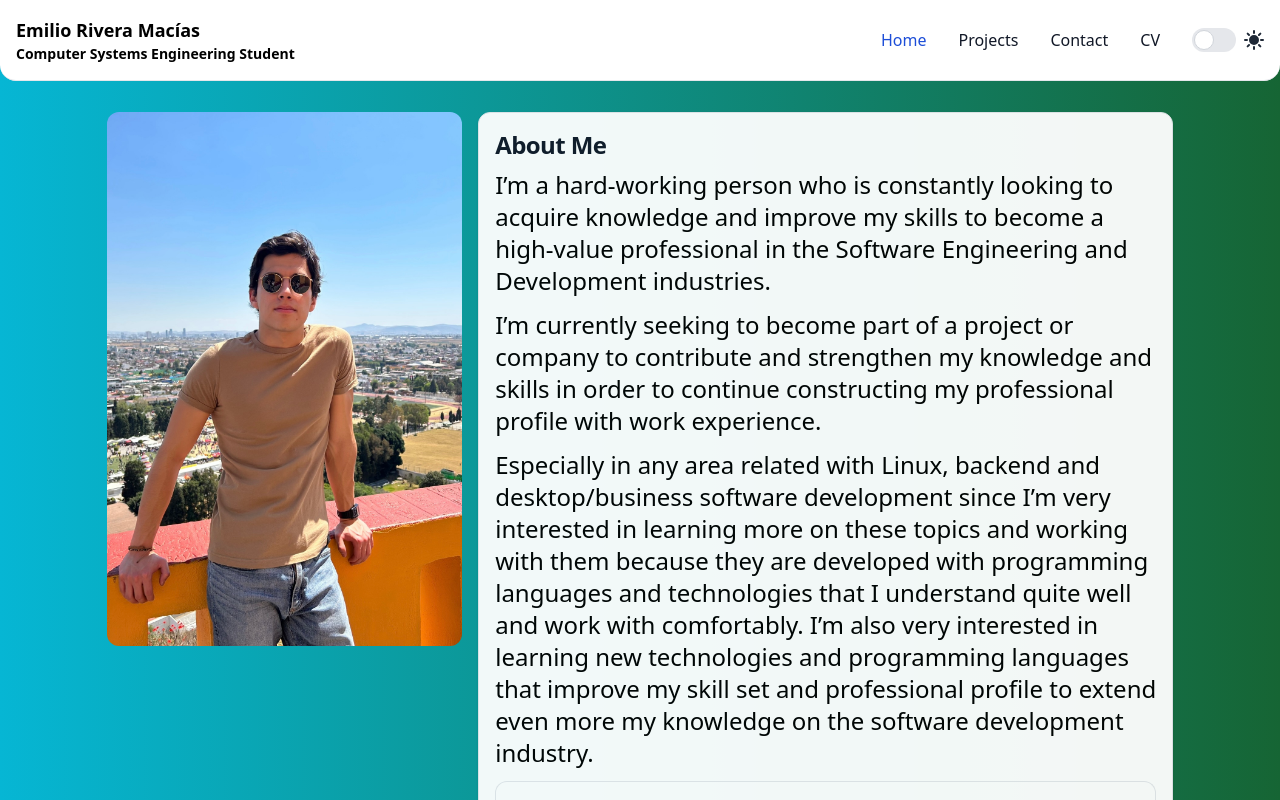
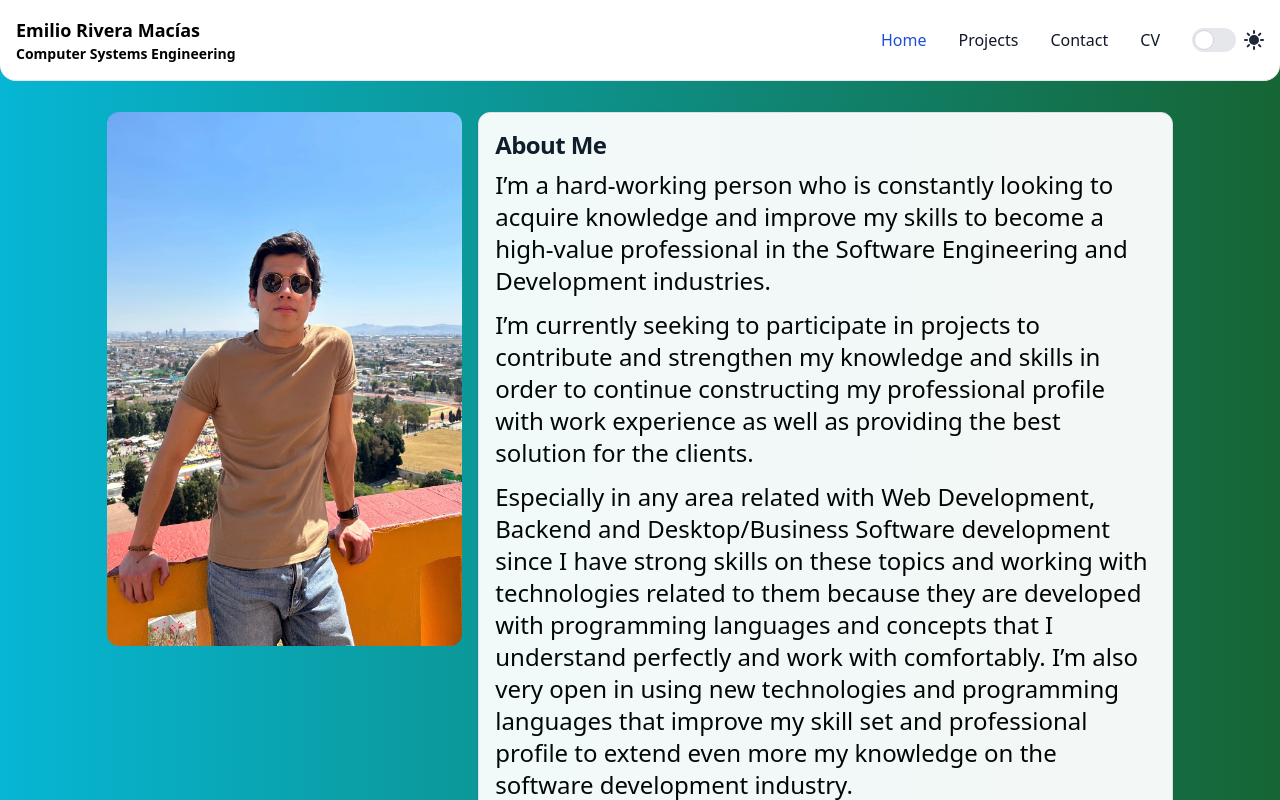
Before and after one commit to EmilioRivera0/Portfolio, a Vue app: page / in a window 1280 px wide. Shown: the top 800 px of the page. Built offline with nearby package versions, Linux system fonts and the light colour scheme.

Commit message:
Minor Changes

```diff
--- a/src/App.vue
+++ b/src/App.vue
@@ -116,7 +116,7 @@ export default {
                             <p class="self-center text-sm md:text-md font-semibold whitespace-nowrap dark:text-white">
                                 Computer
                                 Systems
-                                Engineering Student</p>
+                                Engineering</p>
                         </div>
                     </div>
                     <!-- Mobile Menu Toggle Button -->
--- a/src/components/Contact.vue
+++ b/src/components/Contact.vue
@@ -36,7 +36,7 @@ export default {
             <div class="w-full text-center font-bold text-xl border-b text-black dark:text-white border-gray-600">
                 <h1 class="py-2">Contact</h1>
             </div>
-            <ul class="w-full px-3 md:px-5 text-xl text-back dark:text-white">
+            <ul class="w-full px-5 text-xl text-back dark:text-white">
                 <li v-for="it in contacts" class="py-2 border-b dark:border-gray-700 border-gray-600">
                     <h1>{{ it.title }}: </h1>
                     <a :href="it.mail? 'mailto:'+it.link : (it.phone? 'tel:+'+it.link : it.link)" class="text-blue-700">{{ '+'+it.link }}</a>
--- a/src/components/Profile.vue
+++ b/src/components/Profile.vue
@@ -49,16 +49,16 @@ export default {
                     Engineering and Development industries.</p>
 
                 <p class="mb-3 font-normal text-xl md:text-2xl text-black dark:text-gray-400">
-                    I’m currently seeking to become part of a project or company to contribute and strengthen my
-                    knowledge
-                    and skills in order to continue constructing my professional profile with work experience.</p>
+                    I’m currently seeking to participate in projects to contribute and strengthen my knowledge and skills
+                    in order to continue constructing my professional profile with work experience as well as providing the
+                    best solution for the clients.</p>
 
                 <p class="mb-3 font-normal text-xl md:text-2xl text-black dark:text-gray-400">
-                    Especially in any area related with Linux, backend and desktop/business software development since I’m
-                    very interested in learning more on these topics and working with them because they are developed with
-                    programming languages and technologies that I understand quite well and work with comfortably.
-                    I’m also very interested in learning new technologies and programming languages that improve my skill set and
-                    professional profile to extend even more my knowledge on the software development industry.</p>
+                    Especially in any area related with Web Development, Backend and Desktop/Business Software development since I have strong skills
+                    on these topics and working with technologies related to them because they
+                    are developed with programming languages and concepts that I understand perfectly and work with comfortably.
+                    I’m also very open in using new technologies and programming languages that improve my skill set and professional
+                    profile to extend even more my knowledge on the software development industry.</p>
 
                 <div>
                     <!-- Skills -->
--- a/src/components/Projects.vue
+++ b/src/components/Projects.vue
@@ -220,7 +220,7 @@ export default {
             </div>
             <!-- Cards Container -->
             <div class="grid md:grid-cols-3">
-                <div v-for="it in get_content" class="flex flex-col items-start min-[1000px]:flex-row md:mx-1 mb-3">
+                <div v-for="it in get_content" class="flex flex-col min-[1000px]:flex-row md:mx-1 mb-3">
                     <!-- Image Preview
                     <img class="object-cover w-full min-[1000px]:w-1/3 rounded-xl h-96"
                         :src="'/@fs'+it.image" @click="set_img(it.image)">-->
```
